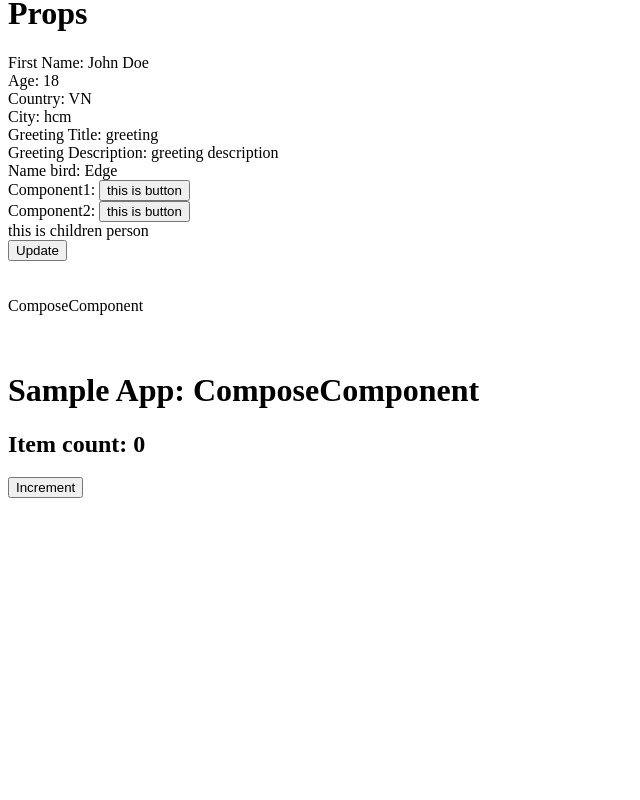
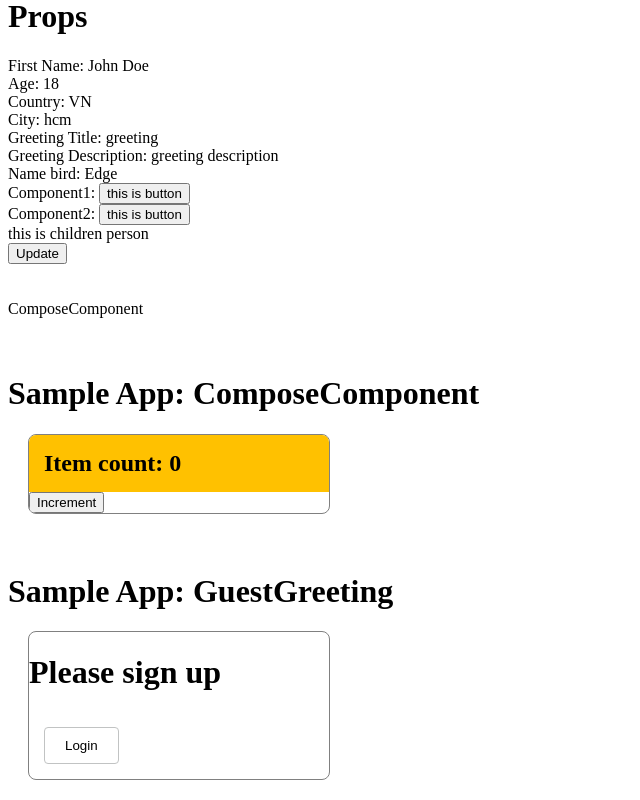
Before and after one commit to thangmn02/react-ultimate-course, a React (Vite) app: page / in a window 1280 px wide. Shown: the part 583-1383 px from the top of the page, without its empty margins (0-640 px from the left). Before the commit the page ends 1089 px from the top, so only its background shows below. Built offline with nearby package versions, Linux system fonts and the light colour scheme.

Commit message:
sample app

```diff
--- a/src/App.tsx
+++ b/src/App.tsx
@@ -1,6 +1,7 @@
 import Component from './fundamental/Component';
 import Props from './fundamental/Props';
 import ThangComposeComponent from './sampleApp/thang/ComposeComponent';
+import GuestGreeting from './sampleApp/thang/GuestGreeting';
 import ComposeComponent from './sampleApp/tony/ComposeComponent';
 
 function App() {
@@ -16,6 +17,9 @@ function App() {
 
       <br /> <br />
       <ThangComposeComponent />
+
+      <br />
+      <GuestGreeting />
     </>
   )
 }
--- /dev/null
+++ b/src/components/ui/Button.tsx
@@ -0,0 +1,14 @@
+interface ButtonProps {
+  buttonText: string,
+  onClick?: () => void
+}
+
+function Button({ buttonText, onClick }: ButtonProps) {
+  return (
+    <button onClick={onClick}>
+      {buttonText}
+    </button>
+  )
+}
+
+export default Button
--- a/src/fundamental/Component.tsx
+++ b/src/fundamental/Component.tsx
@@ -7,6 +7,7 @@ data type of javascript?
 */
 
 import React from "react";
+import Button from "../components/ui/Button";
 
 function Component() {
   const isLoading = true;
@@ -38,6 +39,8 @@ function Component() {
       <img src="abc" alt="abc" />
       <br></br>
       <br />
+
+      Please click to add product: <Button buttonText="Add Product" />
     </React.Fragment>
   )
 }
--- a/src/index.css
+++ b/src/index.css
@@ -0,0 +1,24 @@
+.alert-box {
+  width: 300px;
+  border: 1px solid gray;
+  border-radius: 8px;
+  margin: 20px;
+  overflow: hidden;
+  background-color: white;
+}
+.alert-header {
+  background-color: #ffc100;
+  margin: 0;
+  padding: 15px;
+}
+.alert-button {
+  margin: 15px;
+  padding: 10px 20px;
+  cursor: pointer;
+  background-color: white;
+  border: 1px solid #c1c3c3;
+  border-radius: 4px;
+}
+.alert-button:hover {
+  background-color: #737f87;
+}
--- a/src/sampleApp/thang/ComposeComponent.tsx
+++ b/src/sampleApp/thang/ComposeComponent.tsx
@@ -1,23 +1,25 @@
 import { useState } from 'react';
+import Button from '../../components/ui/Button';
 
 function ThangComposeComponent() {
   const[count, setCount] = useState(0);
 
-  function onClick(){
+  function handleIncrement(){
     setCount(count +1);
   }
 
   return (
-    <div className="alert-box">
+    <div>
       <h1>Sample App: ComposeComponent</h1>
-       <h2 className="alert-header">
-        Item count: {count}
+      <div className="alert-box">
+        <h2 className="alert-header">
+          Item count: {count}
         </h2>
-       <button
-       onClick ={onClick}
-       >
-        Increment
-       </button>
+        <Button
+          buttonText="Increment"
+          onClick={handleIncrement}
+        />
+      </div>
     </div>
   );
 }
--- /dev/null
+++ b/src/sampleApp/thang/GuestGreeting.tsx
@@ -0,0 +1,47 @@
+import { useState } from "react";
+import GuestLogout from "./components/GuestLogout";
+import GuestLogin from "./components/GuestLogin";
+
+export default function GuestGreeting() {
+  const[isLoggedIn, setIsLoggedin] =useState(false);
+
+  function clickLogin(){
+    setIsLoggedin(true)
+  }
+
+  function clickLogout(){
+    setIsLoggedin(false)
+  }
+
+  function handleClick() {
+    // click 1 -> false  -> !false => true
+    // click 2 -> true -> !true => false
+    // setIsLoggedin(isLoggedIn => !isLoggedIn)
+    setIsLoggedin((isLoggedIn) => {
+      return !isLoggedIn
+    })
+  }
+
+  // first render: component first render with initial state
+  // re-render:  set state -> component re-render with new state
+
+  return (
+    <div>
+      <h1>Sample App: GuestGreeting</h1>
+      {
+        isLoggedIn ? (
+          <GuestLogout
+            text="Welcome to"
+            name="Thang"
+            onLogout={handleClick}
+          />
+        ) : (
+          <GuestLogin
+            text="Please sign up"
+            onLogin={handleClick}
+          />
+        )
+      }
+    </div>
+  );
+}
--- /dev/null
+++ b/src/sampleApp/thang/components/GuestLogin.tsx
@@ -0,0 +1,20 @@
+interface GuestLoginProps {
+  text: string,
+  onLogin: () => void
+}
+
+function GuestLogin({ text, onLogin }: GuestLoginProps) {
+  return (
+    <div
+    className="alert-box">
+      <h1>{text}</h1>
+      <button
+      className="alert-button"
+      onClick ={onLogin} >
+        Login
+      </button>
+    </div>
+  );
+}
+
+export default GuestLogin
--- /dev/null
+++ b/src/sampleApp/thang/components/GuestLogout.tsx
@@ -0,0 +1,20 @@
+interface GuestLogoutProps {
+  text: string,
+  name: string,
+  onLogout: () => void
+}
+
+function GuestLogout({ text, name, onLogout }: GuestLogoutProps) {
+  return (
+    <div className="alert-box">
+      <h1>{text} {name}</h1>
+      <button
+        className="alert-button"
+        onClick={onLogout} >
+        Logout
+      </button>
+    </div>
+  );
+}
+
+export default GuestLogout
```
